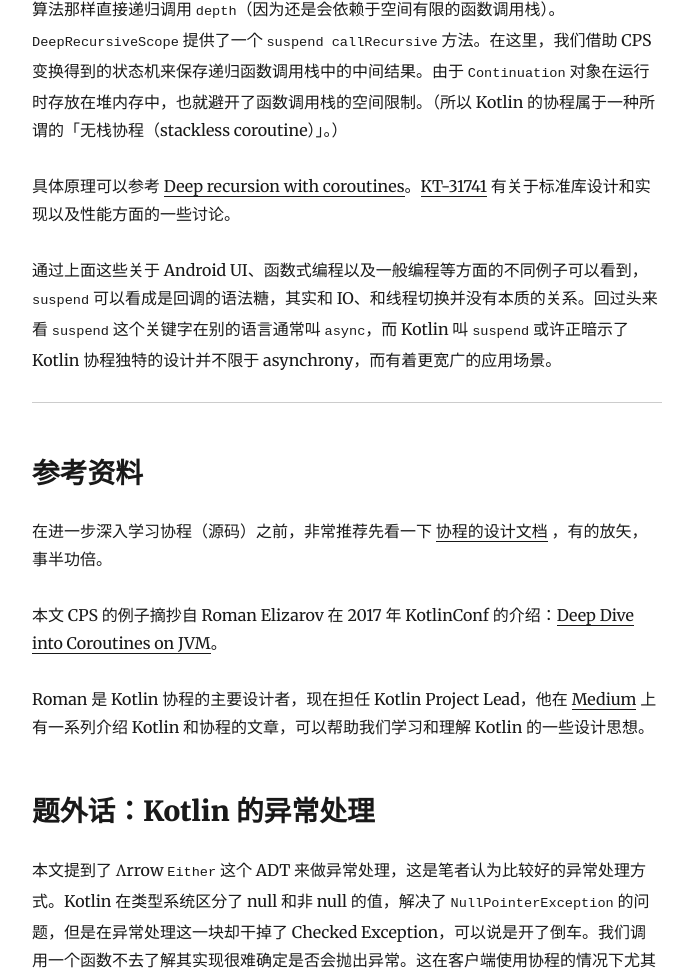
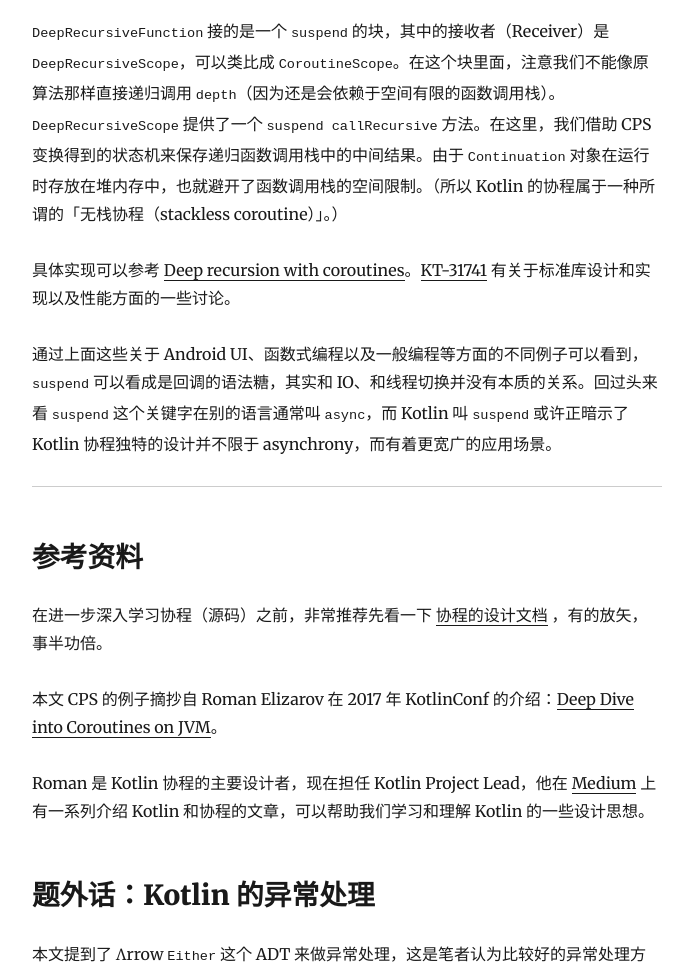
Before and after one commit to yujinyan/blog, a Gatsby site: page /posts/understanding-kotlin-suspend-functions/ in a window 1280 px wide. Shown: the part 10541-11513 px from the top of the page, without its empty margins (293-986 px from the left). Built offline with nearby package versions, Linux system fonts and the light colour scheme; Gatsby itself is replaced by a stand-in of ours; some packages are replaced by stand-ins of ours.

Commit message:
update post

```diff
--- a/content/blog/posts/understanding-kotlin-suspend-functions.md
+++ b/content/blog/posts/understanding-kotlin-suspend-functions.md
@@ -91,11 +91,13 @@
 // 1.脱掉了 suspend 关键字
 // 2.增加了一个 Continuation 对象
 fun postItem(item: Item, cont: Continuation) {
+
   // 判断传入的是否是 postItem 的 `ContiuationImpl`
   // false: 初始化一个对应调用本次 postItem 的状态机
   // true: 对应 postItem 内其他 suspend 函数回调回来情况
   // 其中 ThisSM 指的 object: ContinuationImpl 这个匿名类
   val sm = (cont as? ThisSM) ?: object: ContinuationImpl {
+
     // 实际源码中 override 的是
     // kotlin.coroutine.jvm.internal.BaseContinuationImpl
     // 的 invokeSuspend 方法
@@ -105,6 +107,7 @@
       postItem(null, this) // highlight-line
     }
   }
+
   switch (sm.label) {
     case 0:
       // 捕获后续步骤需要的局部变量
@@ -318,7 +321,7 @@
 
 `DeepRecursiveFunction` 接的是一个 `suspend` 的块，其中的接收者（Receiver）是 `DeepRecursiveScope`，可以类比成 `CoroutineScope`。在这个块里面，注意我们不能像原算法那样直接递归调用 `depth`（因为还是会依赖于空间有限的函数调用栈）。`DeepRecursiveScope` 提供了一个 `suspend callRecursive` 方法。在这里，我们借助 CPS 变换得到的状态机来保存递归函数调用栈中的中间结果。由于 `Continuation` 对象在运行时存放在堆内存中，也就避开了函数调用栈的空间限制。（所以 Kotlin 的协程属于一种所谓的「无栈协程（stackless coroutine）」。）
 
-具体原理可以参考 [Deep recursion with coroutines](https://elizarov.medium.com/deep-recursion-with-coroutines-7c53e15993e3)。[KT-31741](https://youtrack.jetbrains.com/issue/KT-31741) 有关于标准库设计和实现以及性能方面的一些讨论。
+具体实现可以参考 [Deep recursion with coroutines](https://elizarov.medium.com/deep-recursion-with-coroutines-7c53e15993e3)。[KT-31741](https://youtrack.jetbrains.com/issue/KT-31741) 有关于标准库设计和实现以及性能方面的一些讨论。
 
 通过上面这些关于 Android UI、函数式编程以及一般编程等方面的不同例子可以看到，`suspend` 可以看成是回调的语法糖，其实和 IO、和线程切换并没有本质的关系。回过头来看 `suspend` 这个关键字在别的语言通常叫 `async`，而 Kotlin 叫 `suspend` 或许正暗示了 Kotlin 协程独特的设计并不限于 asynchrony，而有着更宽广的应用场景。
 
```
